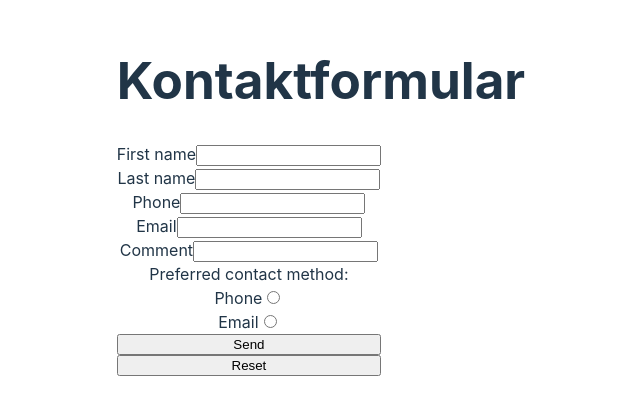
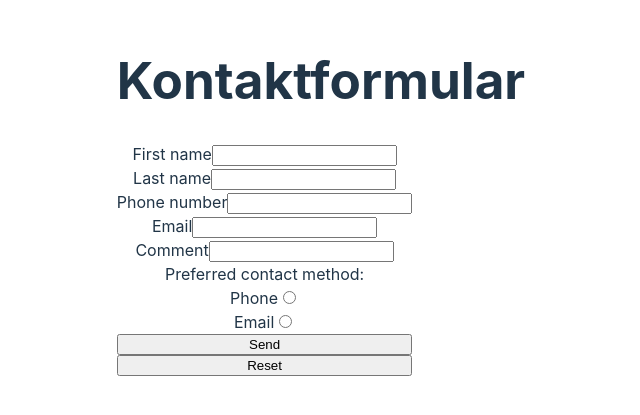
Before and after one commit to simo994q/react-kontaktfomular, a React (Vite) app in the folder react-kontaktformular/: page / in a window 1280 px wide. Shown: the part 203-618 px from the top of the page, without its empty margins (319-959 px from the left). Built offline with nearby package versions, Linux system fonts and the light colour scheme.

Commit message:
all done

```diff
--- a/react-kontaktformular/src/App.jsx
+++ b/react-kontaktformular/src/App.jsx
@@ -8,9 +8,9 @@ function App() {
   return (
     <>
       <h1>Kontaktformular</h1>
-      {/* <ControlledInput /> */}
+      <ControlledInput />
       {/* <UncontrolledInput /> */}
-      <ReactFormHook />
+      {/* <ReactFormHook /> */}
     </>
   )
 }
--- a/react-kontaktformular/src/components/ReactFormHook/ReactFormHook.jsx
+++ b/react-kontaktformular/src/components/ReactFormHook/ReactFormHook.jsx
@@ -48,7 +48,7 @@ export const ReactFormHook = () => {
                     <input {...register('lastName')} name="lastName" id="lastName" />
                 </label>
                 <label htmlFor="phone">
-                    Phone
+                    Phone number
                     <input {...register('phone')} name="phone" id="phone" />
                 </label>
                 <label htmlFor="email">
```
